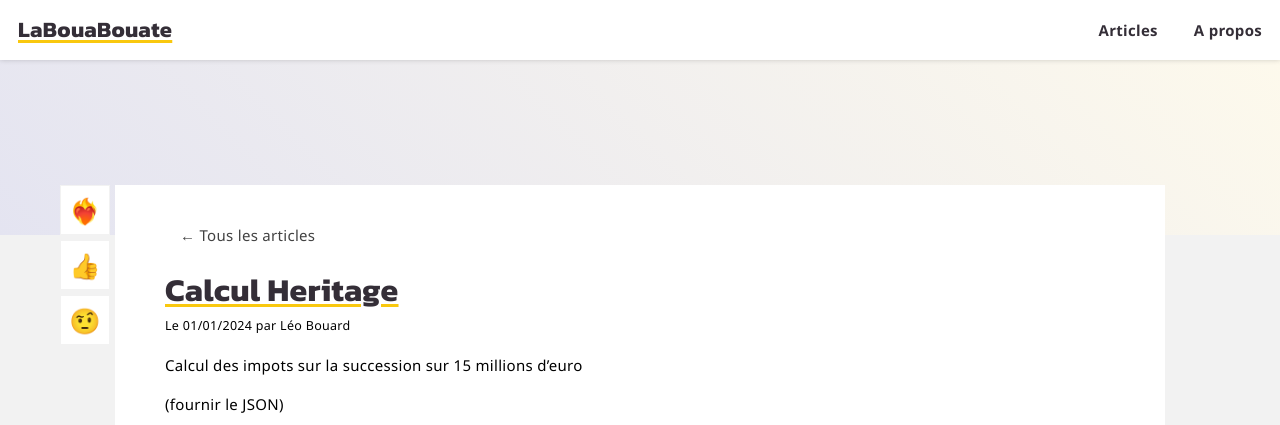
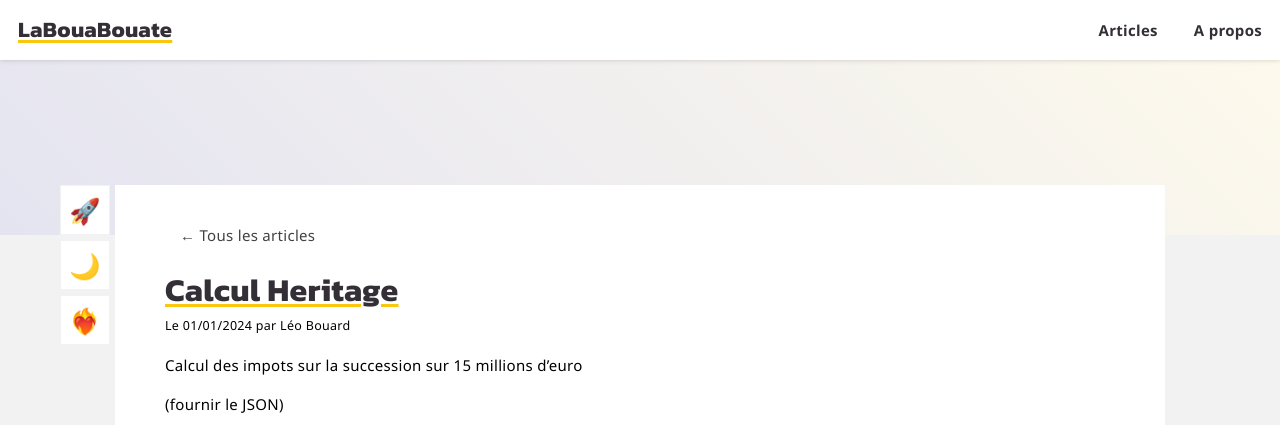
Before and after one commit to leobouard/leobouard.github.io, a Jekyll site: the page built from _posts/2024-01-01-calcul-heritage.md, in a window 1280 px wide. Shown: the top 425 px of the page. Built offline with Jekyll 4.4.1, drawn with Linux system fonts in a browser that asks for light colours; some web fonts are replaced; our own code applies the rules of GitHub Pages for plain Markdown files.

Commit message:
Modification des side_buttons

```diff
--- a/_layouts/default.html
+++ b/_layouts/default.html
@@ -22,7 +22,7 @@
     </noscript>
   </head>
   <body>
-    <header>
+    <header id="top">
       <nav>
         <a href="{{ "/" | absolute_url }}" style="font-family: 'Kanit', sans-serif; font-weight: 700; font-size: 22px;">
           <!--<img src="/assets/images/favicon.ico" alt="Logo de LaBouaBouate" style="user-select: none; height: 20px; margin-right: 5px;"/>-->
--- a/_layouts/post.html
+++ b/_layouts/post.html
@@ -2,14 +2,14 @@
 layout: default
 ---
 
-<div class="postBanner" id="topDiv">
+<div class="postBanner">
     {{ page.icon }}
 </div>
 <section>
     <div class="side_buttons">
-        <a href="javascript:document.getElementById('topDiv').scrollIntoView({behavior: 'smooth'});">❤️‍🔥</a>
-        <a href="">👍</a>
-        <a href="">🤨</a>
+        <a href="javascript:document.getElementById('top').scrollIntoView({behavior: 'smooth'});" title="Retour en haut de page">🚀</a>
+        <a href="javascript:" title="Mode nuit">🌙</a>
+        <a href="javascript:" title="Partager c'est bien">❤️‍🔥</a>
     </div>
     <div class="div_topnav_buttons">
         {% if page.prevLink %}
@@ -28,7 +28,7 @@ layout: default
         {% if page.prevLink %}
             <a class="a_button_prev" href="{{ page.prevLink.id }}">← {{ page.prevLink.name }}</a>
         {% else %}
-            <a class="a_button_prev" href="javascript:document.getElementById('topDiv').scrollIntoView({behavior: 'smooth'});">↑ Haut de page</a>
+            <a class="a_button_prev" href="javascript:document.getElementById('top').scrollIntoView({behavior: 'smooth'});">↑ Haut de page</a>
         {% endif %}
         {% if page.nextLink %}
             <a class="a_button_next" href="{{ page.nextLink.id }}">{{ page.nextLink.name }} →</a>
```
